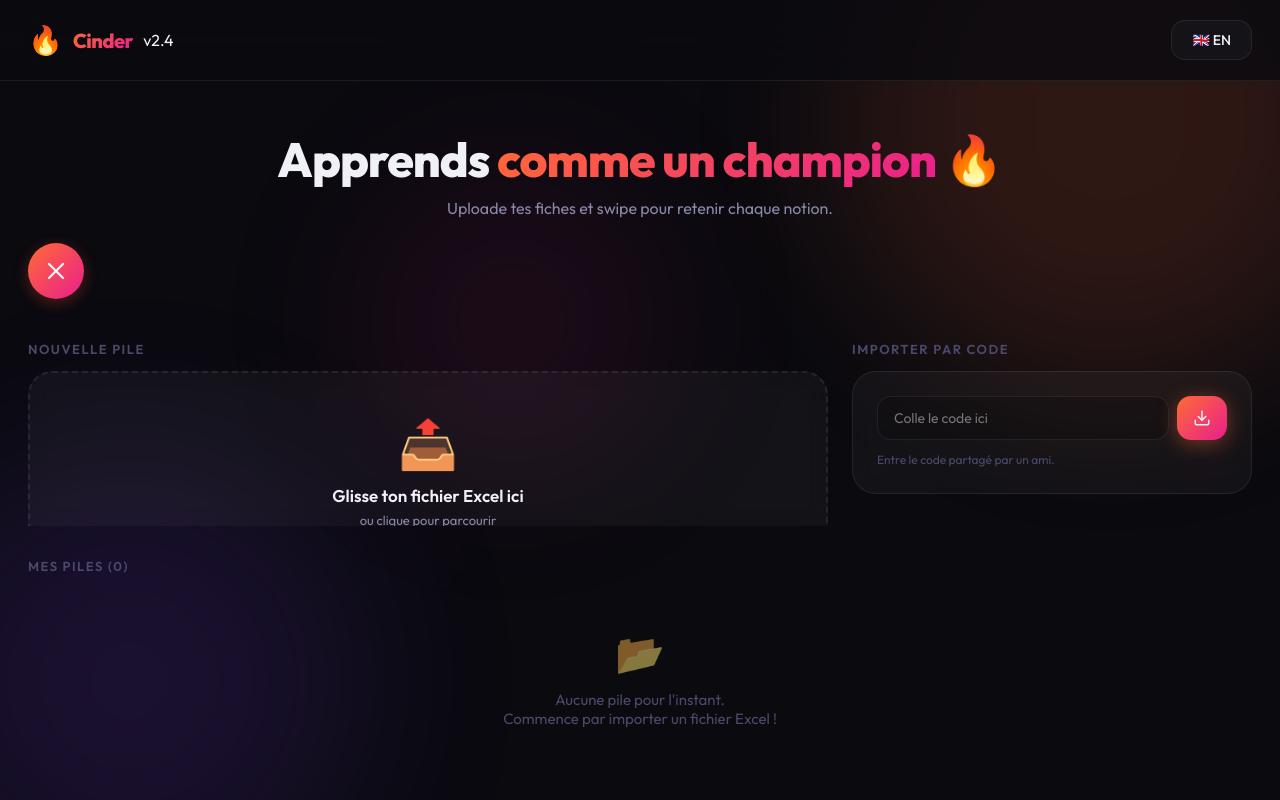
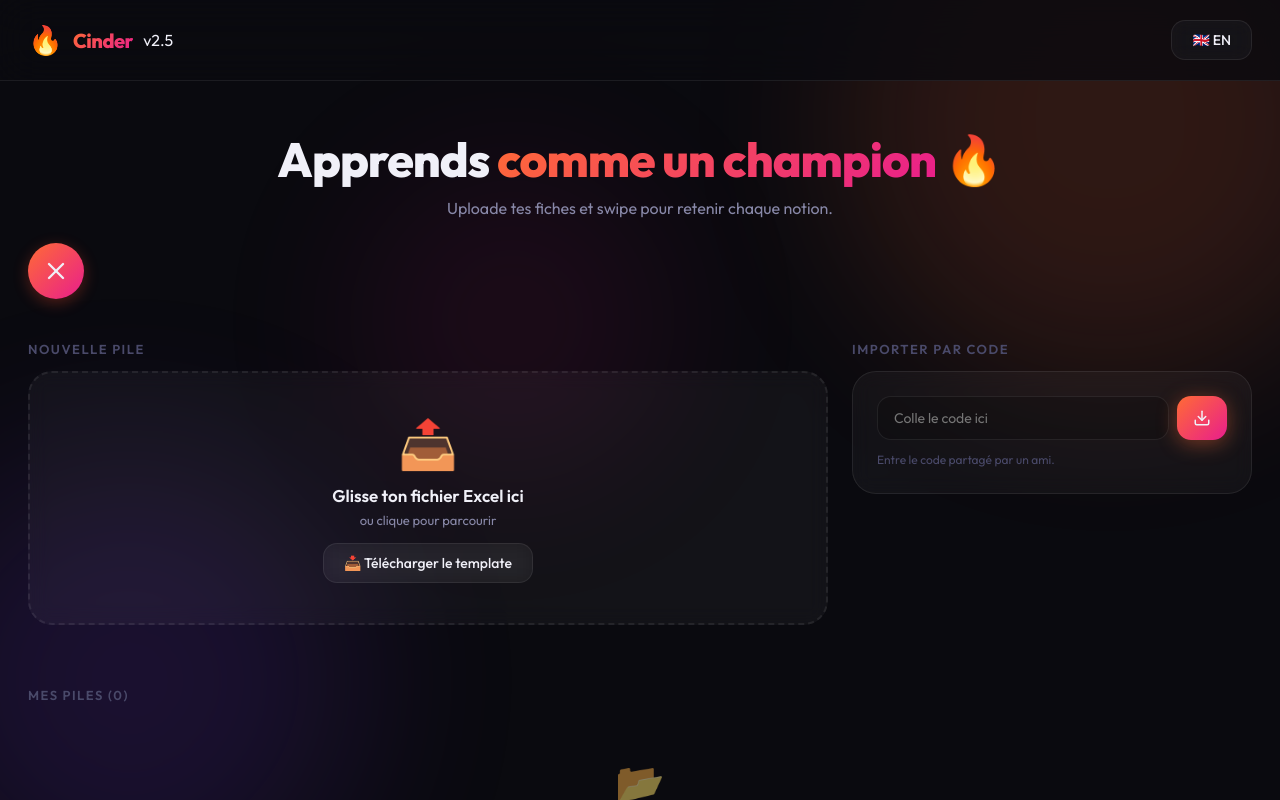
Before and after one commit to lumios-le-jeu/CINDER, a React (Vite) app: page / in a window 1280 px wide. Both pictures are taken after a click on the button "Ajouter une pile". Built offline with nearby package versions, Linux system fonts and the light colour scheme.

Commit message:
Release v2.5: Fix visibility bug for add zone

```diff
--- a/src/App.jsx
+++ b/src/App.jsx
@@ -46,7 +46,7 @@ export default function App() {
         >
           <span className="header-logo-icon">🔥</span>
           <span className="header-logo-text">Cinder</span>
-          <span className="version-tag">v2.4</span>
+          <span className="version-tag">v2.5</span>
         </div>
         <div className="header-actions">
           <button className="btn" style={{ marginRight: studyPile ? '10px' : '0' }} onClick={() => setLang(lang === 'FR' ? 'EN' : 'FR')} title={t('Changer de langue', 'Change language')}>
--- a/src/HomeView.jsx
+++ b/src/HomeView.jsx
@@ -267,11 +267,11 @@ export function HomeView({ piles, addPile, deletePile, resetPile, sharePile, imp
             <AnimatePresence>
                 {showAddZone && (
                     <motion.div
-                        initial={{ opacity: 0, y: -20, height: 0 }}
-                        animate={{ opacity: 1, y: 0, height: 'auto' }}
-                        exit={{ opacity: 0, y: -20, height: 0 }}
-                        transition={{ duration: 0.3, ease: "easeOut" }}
-                        style={{ overflow: 'hidden' }}
+                        key="add-zone"
+                        initial={{ opacity: 0, y: -10 }}
+                        animate={{ opacity: 1, y: 0 }}
+                        exit={{ opacity: 0, y: -10 }}
+                        transition={{ duration: 0.2 }}
                     >
                         <div className="home-actions-row" style={{ marginBottom: '30px' }}>
                             {/* Upload zone */}
```
